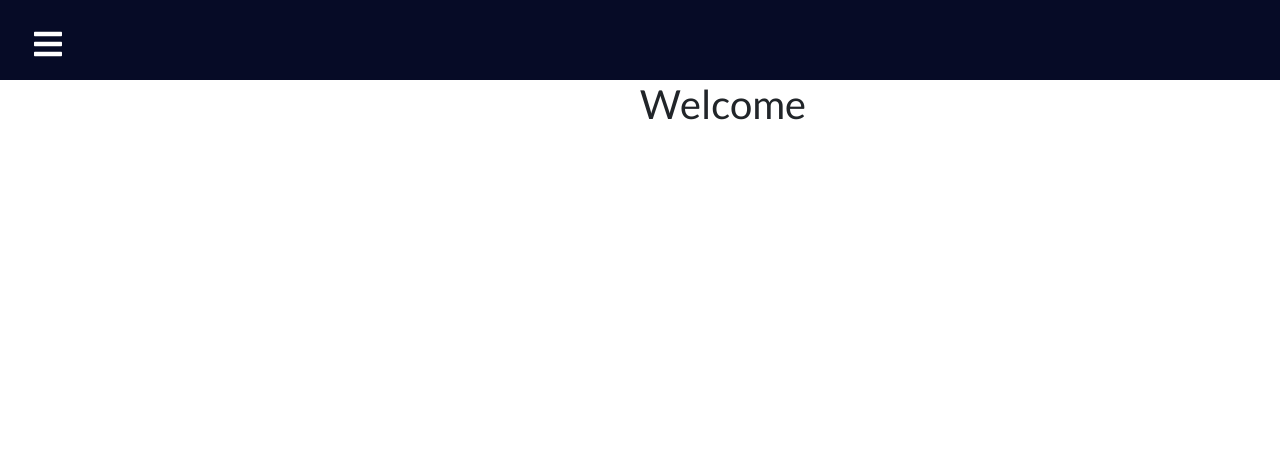
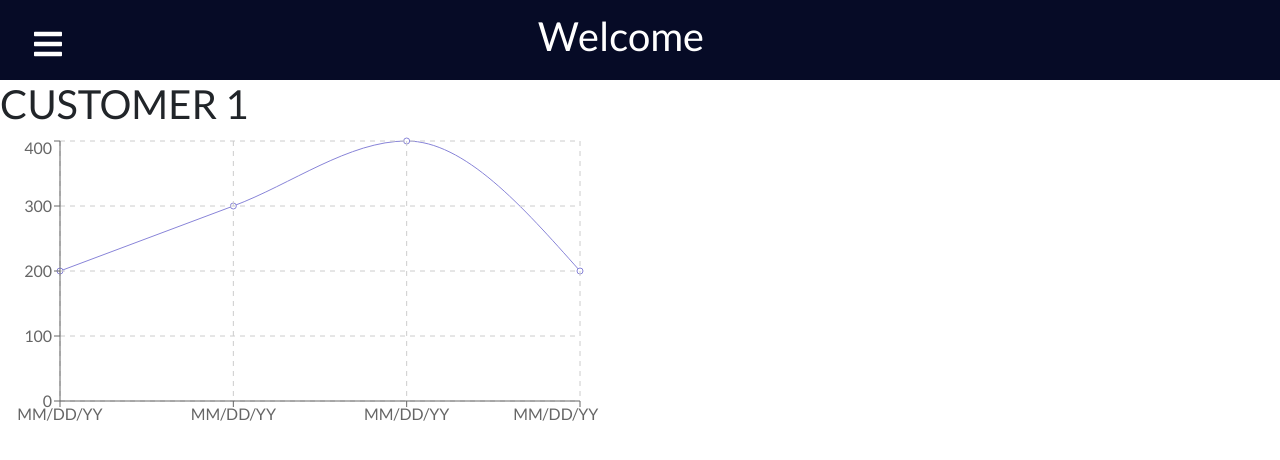
Before and after one commit to jhagui7464/ebi-dashboard, a React (Create React App) app: page / in a window 1280 px wide. Shown: the top 460 px of the page. Built offline with nearby package versions, Linux system fonts and the light colour scheme.

Commit message:
added functional chart

```diff
--- a/package.json
+++ b/package.json
@@ -14,6 +14,7 @@
     "react-router-dom": "^5.2.0",
     "react-scripts": "4.0.3",
     "reactstrap": "^8.9.0",
+    "recharts": "^2.1.0",
     "web-vitals": "^1.1.2"
   },
   "scripts": {
--- a/src/App.js
+++ b/src/App.js
@@ -1,15 +1,14 @@
 
 import './App.css';
-import Navbar from './components/Navbar';
 import {BrowserRouter as Router, Switch, Route} from 'react-router-dom';
 import home from './pages/home';
 import coldStorage from './pages/coldStorage';
 import traffic from './pages/traffic';
 import transport from './pages/transport';
+
 function App() {
   return (
     <Router>
-      <Navbar/>
       <Switch>
         <Route path='/' exact component={home}/>
         <Route path='/coldStorage' component={coldStorage}/>
--- /dev/null
+++ b/src/components/Graphing.js
@@ -0,0 +1,53 @@
+import React, { Component } from "react";
+import {
+  LineChart,
+  Line,
+  CartesianGrid,
+  XAxis,
+  YAxis,
+  Tooltip,
+} from "recharts";
+
+import {data} from "./graphMockData";
+
+class Graphing extends Component {
+  constructor() {
+    super();
+    this.state = { textIdx: 0 };
+  }
+
+  componentDidMount() {
+    this.timeout = setInterval(() => {
+      let currentIdx = this.state.textIdx;
+      this.setState({ textIdx: currentIdx + 1 });
+    }, 20000);
+  }
+
+  componentDidUnmount() {
+    clearInterval(this.timeout);
+  }
+
+  render() {
+    let chartThatChanges = data[this.state.textIdx % data.length];
+
+    return (
+      <div>
+        <h1>{chartThatChanges.customer}</h1>
+        <LineChart
+          width={600}
+          height={300}
+          data={chartThatChanges.stats}
+          margin={{ top: 5, right: 20, bottom: 5, left: 0 }}
+        >
+          <Line type="monotone" dataKey="cost" stroke="#8884d8" />
+          <CartesianGrid stroke="#ccc" strokeDasharray="5 5" />
+          <XAxis dataKey="name" />
+          <YAxis />
+          <Tooltip />
+        </LineChart>
+      </div>
+    );
+  }
+}
+
+export default Graphing;
--- a/src/components/Navbar.js
+++ b/src/components/Navbar.js
@@ -5,9 +5,8 @@ import * as AiIcons from "react-icons/ai";
 import { SidebarData } from './SidebarData'
 import '../styles/Navbar.css'
 import {IconContext} from 'react-icons'
-function Navbar() {
+function Navbar(props) {
     const[sidebar, setSidebar] = useState(false)
-
     const showSidebar = () => setSidebar(!sidebar)
   return (
     <>
@@ -16,7 +15,9 @@ function Navbar() {
         <Link to="#" className="menu-bars">
           <FaIcons.FaBars onClick={showSidebar}/>
         </Link>
+        <h1 className="navTitle">{props.title}</h1>
       </div>
+
       <nav className={sidebar ? 'nav-menu active' : 'nav-menu'}>
       <ul className='nav-menu-items' onClick={showSidebar}>
           <li className='navbar-toggle'>
--- /dev/null
+++ b/src/components/graphMockData.js
@@ -0,0 +1,47 @@
+export const data = [
+    {
+      customer: "CUSTOMER 1",
+      stats: [
+        { name: "MM/DD/YY", cost: 200, pv: 2400, amt: 2400 },
+        { name: "MM/DD/YY", cost: 300, pv: 2400, amt: 2400 },
+        { name: "MM/DD/YY", cost: 400, pv: 2400, amt: 2400 },
+        { name: "MM/DD/YY", cost: 200, pv: 2400, amt: 2400 },
+      ],
+    },
+    {
+      customer: "CUSTOMER 2",
+      stats: [
+        { name: "MM/DD/YY", cost: 100, pv: 2400, amt: 2400 },
+        { name: "MM/DD/YY", cost: 360, pv: 2400, amt: 2400 },
+        { name: "MM/DD/YY", cost: 241, pv: 2400, amt: 2400 },
+        { name: "MM/DD/YY", cost: 1000, pv: 2400, amt: 2400 },
+      ],
+    },
+    {
+      customer: "CUSTOMER 3",
+      stats: [
+        { name: "MM/DD/YY", cost: 360, pv: 2400, amt: 2400 },
+        { name: "MM/DD/YY", cost: 420, pv: 2400, amt: 2400 },
+        { name: "MM/DD/YY", cost: 850, pv: 2400, amt: 2400 },
+        { name: "MM/DD/YY", cost: 200, pv: 2400, amt: 2400 },
+      ],
+    },
+    {
+      customer: "CUSTOMER 4",
+      stats: [
+        { name: "MM/DD/YY", cost: 900, pv: 2400, amt: 2400 },
+        { name: "MM/DD/YY", cost: 433, pv: 2400, amt: 2400 },
+        { name: "MM/DD/YY", cost: 265, pv: 2400, amt: 2400 },
+        { name: "MM/DD/YY", cost: 895, pv: 2400, amt: 2400 },
+      ],
+    },
+    {
+      customer: "CUSTOMER 5",
+      stats: [
+        { name: "MM/DD/YY", cost: 111, pv: 2400, amt: 2400 },
+        { name: "MM/DD/YY", cost: 222, pv: 2400, amt: 2400 },
+        { name: "MM/DD/YY", cost: 333, pv: 2400, amt: 2400 },
+        { name: "MM/DD/YY", cost: 444, pv: 2400, amt: 2400 },
+      ],
+    },
+  ];
--- a/src/pages/coldStorage.js
+++ b/src/pages/coldStorage.js
@@ -1,12 +1,11 @@
 import 'bootstrap/dist/css/bootstrap.min.css';
-//import SearchBar from '../components/SearchBar'
+import Navbar from '../components/Navbar'
 
 function coldStorage() {
     document.title = "Cold Storage"
     return (
         <div className='coldStorage'>
-            {/* <SearchBar/> */}
-            <h1>Cold Storage</h1>
+            <Navbar title = 'Cold Storage'/>
 
         </div>
     )
--- a/src/pages/home.js
+++ b/src/pages/home.js
@@ -1,9 +1,13 @@
 import "../styles/Home.css";
+import Graphing from "../components/Graphing.js";
+
+import Navbar from "../components/Navbar";
 function home() {
   document.title = "Home";
   return (
     <div className="home">
-      <h1 class="h1">Welcome</h1>
+      <Navbar title = 'Welcome'/>
+      <Graphing />
     </div>
   );
 }
--- a/src/pages/traffic.js
+++ b/src/pages/traffic.js
@@ -1,8 +1,9 @@
+import Navbar from "../components/Navbar"
 function traffic() {
     document.title = "Traffic"
     return (
         <div className='traffic'>
-            <h1>Traffic</h1>
+            <Navbar title = 'Traffic'/>
         </div>
     )
 }
--- a/src/pages/transport.js
+++ b/src/pages/transport.js
@@ -1,8 +1,9 @@
+import Navbar from "../components/Navbar"
 function transport() {
     document.title = 'Transport'
     return (
         <div className='transport'>
-            <h1>Transport</h1>
+            <Navbar title = 'Transport'/>
         </div>
     )
 }
--- a/src/styles/Home.css
+++ b/src/styles/Home.css
@@ -1,5 +1,6 @@
 .h1 {
     width: 100%;
     align-items: center;
-    padding-left: 50%;
+    padding-left: 45%;
+    color: black;
 }
--- a/src/styles/Navbar.css
+++ b/src/styles/Navbar.css
@@ -23,6 +23,7 @@
     top: 0;
     left: -100%;
     transition: 85ms;
+    z-index: 999;
 }
 
 .nav-menu.active {
@@ -72,3 +73,9 @@
 span {
     margin-left: 16px;
 }
+
+.navTitle {
+    align-items: center;
+    padding-right: 45%;
+    color: white;
+}
```
Also changed, not shown: 1 other file (tests, documents, lock files or other folders).
